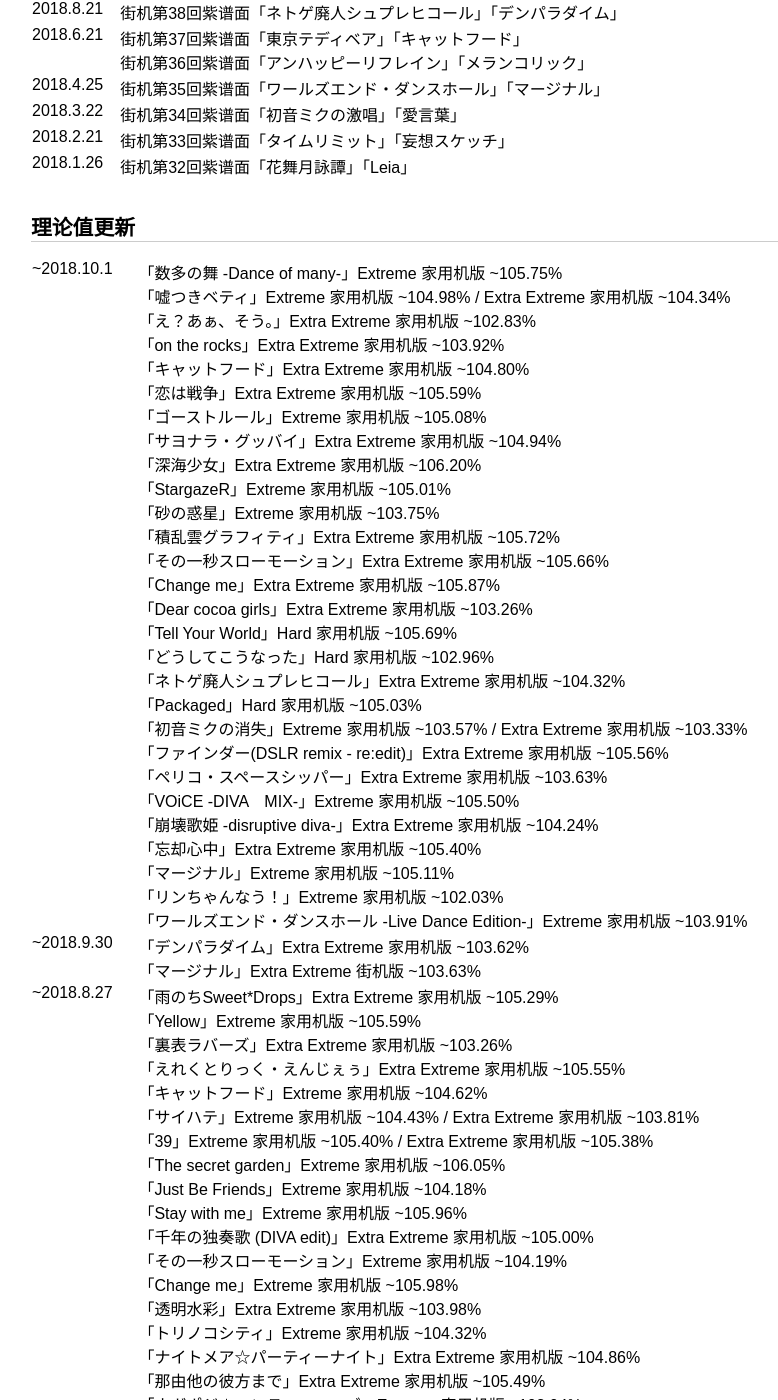
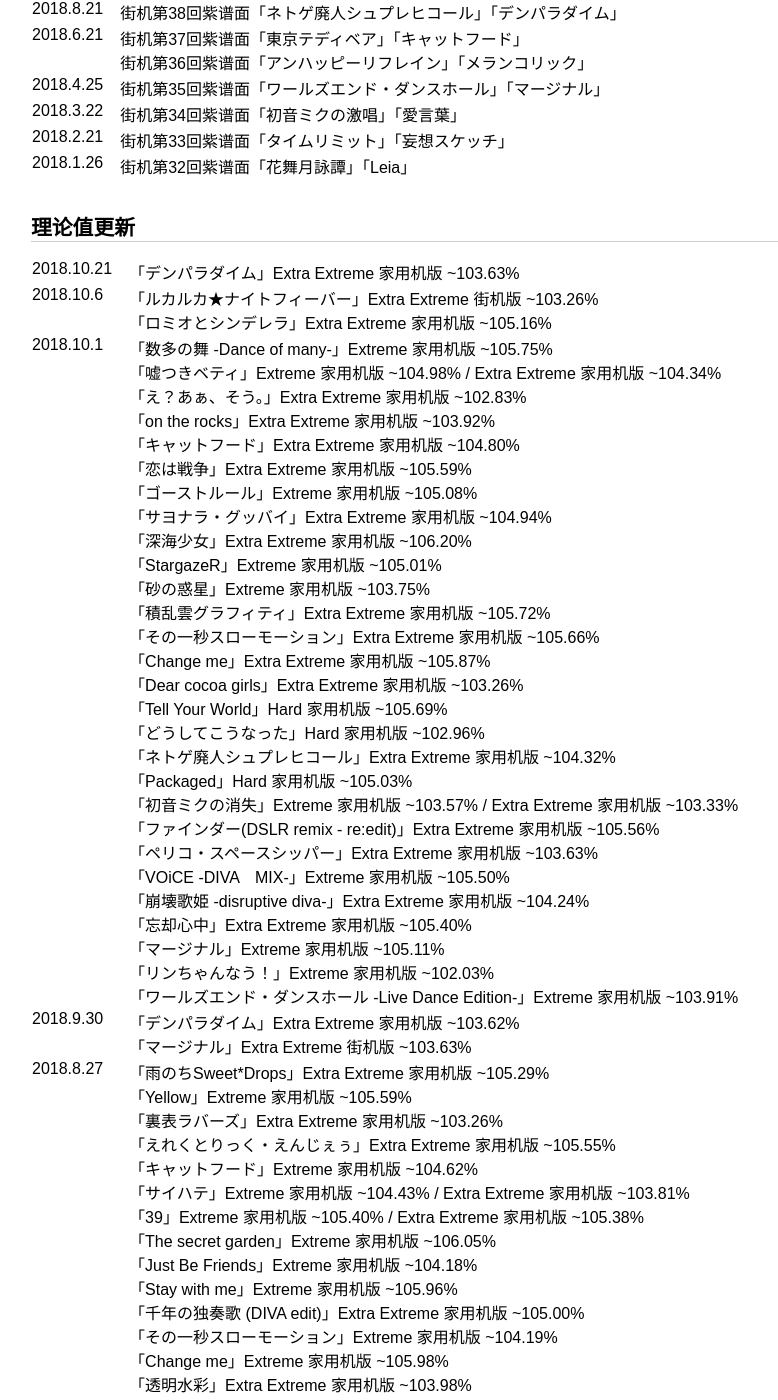
Before and after one commit to ProjectDIVA/FT, a Jekyll site: the page history.html, which Jekyll copies as it is, in a window 1280 px wide and 1400 px high, scrolled down 231 px. Shown: the whole window, without its empty margins (119-897 px from the left). Built offline with Jekyll 4.4.1, drawn with Linux system fonts in a browser that asks for light colours; some of the changed text lies outside the part shown.

Commit message:
「デンパラダイム」家用机理论值更新

```diff
--- a/history.html
+++ b/history.html
@@ -35,19 +35,21 @@
 		</table>
 		<h2>理论值更新</h2>
 		<table id="history" style="border-collapse: collapse;border-spacing:10px;">
-			<tr><td>~2018.10.1</td><td>「数多の舞 -Dance of many-」Extreme 家用机版 ~105.75%<br>「嘘つきベティ」Extreme 家用机版 ~104.98% / Extra Extreme 家用机版 ~104.34%<br>「え？あぁ、そう。」Extra Extreme 家用机版 ~102.83%<br>「on the rocks」Extra Extreme 家用机版 ~103.92%<br>「キャットフード」Extra Extreme 家用机版 ~104.80%<br>「恋は戦争」Extra Extreme 家用机版 ~105.59%<br>「ゴーストルール」Extreme 家用机版 ~105.08%<br>「サヨナラ・グッバイ」Extra Extreme 家用机版 ~104.94%<br>「深海少女」Extra Extreme 家用机版 ~106.20%<br>「StargazeR」Extreme 家用机版 ~105.01%<br>「砂の惑星」Extreme 家用机版 ~103.75%<br>「積乱雲グラフィティ」Extra Extreme 家用机版 ~105.72%<br>「その一秒スローモーション」Extra Extreme 家用机版 ~105.66%<br>「Change me」Extra Extreme 家用机版 ~105.87%<br>「Dear cocoa girls」Extra Extreme 家用机版 ~103.26%<br>「Tell Your World」Hard 家用机版 ~105.69%<br>「どうしてこうなった」Hard 家用机版 ~102.96%<br>「ネトゲ廃人シュプレヒコール」Extra Extreme 家用机版 ~104.32%<br>「Packaged」Hard 家用机版 ~105.03%<br>「初音ミクの消失」Extreme 家用机版 ~103.57% / Extra Extreme 家用机版 ~103.33%<br>「ファインダー(DSLR remix - re:edit)」Extra Extreme 家用机版 ~105.56%<br>「ペリコ・スペースシッパー」Extra Extreme 家用机版 ~103.63%<br>「VOiCE -DIVA　MIX-」Extreme 家用机版 ~105.50%<br>「崩壊歌姫 -disruptive diva-」Extra Extreme 家用机版 ~104.24%<br>「忘却心中」Extra Extreme 家用机版 ~105.40%<br>「マージナル」Extreme 家用机版 ~105.11%<br>「リンちゃんなう！」Extreme 家用机版 ~102.03%<br>「ワールズエンド・ダンスホール -Live Dance Edition-」Extreme 家用机版 ~103.91%</td></tr>
-			<tr><td>~2018.9.30</td><td>「デンパラダイム」Extra Extreme 家用机版 ~103.62%<br>「マージナル」Extra Extreme 街机版 ~103.63%</td></tr>
-			<tr><td>~2018.8.27</td><td>「雨のちSweet*Drops」Extra Extreme 家用机版 ~105.29%<br>「Yellow」Extreme 家用机版 ~105.59%<br>「裏表ラバーズ」Extra Extreme 家用机版 ~103.26%<br>「えれくとりっく・えんじぇぅ」Extra Extreme 家用机版 ~105.55%<br>「キャットフード」Extreme 家用机版 ~104.62%<br>「サイハテ」Extreme 家用机版 ~104.43% / Extra Extreme 家用机版 ~103.81%<br>「39」Extreme 家用机版 ~105.40% / Extra Extreme 家用机版 ~105.38%<br>「The secret garden」Extreme 家用机版 ~106.05%<br>「Just Be Friends」Extreme 家用机版 ~104.18%<br>「Stay with me」Extreme 家用机版 ~105.96%<br>「千年の独奏歌 (DIVA edit)」Extra Extreme 家用机版 ~105.00%<br>「その一秒スローモーション」Extreme 家用机版 ~104.19%<br>「Change me」Extreme 家用机版 ~105.98%<br>「透明水彩」Extra Extreme 家用机版 ~103.98%<br>「トリノコシティ」Extreme 家用机版 ~104.32%<br>「ナイトメア☆パーティーナイト」Extra Extreme 家用机版 ~104.86%<br>「那由他の彼方まで」Extra Extreme 家用机版 ~105.49%<br>「ネガポジ＊コンティニューズ」Extreme 家用机版 ~103.94%<br>「ネコミミアーカイブ」Extra Extreme 家用机版 ~104.93%<br>「Pane dhiria」Extra Extreme 家用机版 ~104.34%<br>「秘密警察」Hard 家用机版 ~106.17%<br>「ほしをつくるひと」Extra Extreme 家用机版 ~105.61%<br>「みくみく菌にご注意♪」Extreme 家用机版 ~104.97%<br>「メルト」Normal 街机版 ~104.50% / Normal 家用机版 ~104.53% / Extra Extreme 家用机版 ~106.09%<br>「妄想スケッチ」Extra Extreme 家用机版 ~103.02%<br>「リモコン」Extreme 家用机版 ~105.52%<br></td></tr>
-			<tr><td>~2018.7.17</td><td>「東京テディベア」Extra Extreme 街机版 ~102.44%</td></tr>
-			<tr><td>~2018.6.21</td><td>「初音ミクの激唱」Extra Extreme 街机版 ~103.48%<br>「ワールズエンド・ダンスホール -Live Dance Edition-」Extra Extreme 街机版 ~102.43%</td></tr>
-			<tr><td>~2018.5.1</td><td>「おはヨーデル (Oha-Yo-del!!)」Extreme 街机版 ~104.76%<br>「ワールズエンド・ダンスホール -Live Dance Edition-」Extra Extreme 街机版 ~102.41%</td></tr>
-			<tr><td>~2018.4.25</td><td>「タイムリミット」Extra Extreme 家用机版 ~105.51%</td></tr>
-			<tr><td>~2018.4.22</td><td>「愛言葉」Extra Extreme 家用机版 ~104.70%<br>「ジュゲムシーケンサー」Extra Extreme 家用机版 ~103.55%<br>「初音ミクの激唱」Extra Extreme 街机版 ~103.44% / Extra Extreme 家用机版 ~103.58%<br>「magnet」Extra Extreme 家用机版 ~104.02%</td></tr>
-			<tr><td>~2018.2.26</td><td>「キャットフード」Hard 家用机版 ~105.22%<br>「砂の惑星」Hard 街机版 ~105.45% / 家用机版 ~105.50%<br>「Tell Your World」Hard 家用机版 ~105.68%<br>「どうしてこうなった」Hard 家用机版 ~102.95%<br>「透明水彩」Hard 家用机版 ~105.25%<br>「ハジメテノオト」Hard 家用机版 ~105.72%<br>「ワールズエンド・ダンスホール -Live Dance Edition-」Hard 家用机版 ~104.92%<br></td></tr>
-			<tr><td>~2018.1.24</td><td>「数多の舞 -Dance of many-」Extra Extreme 家用机版 ~106.21%<br>「みくみくにしてあげる♪【してやんよ】」Extreme 家用机版 ~105.03%<br>「Dreaming Leaf -ユメミルコトノハ-」Normal 家用机版 ~102.76%</td></tr>
-			<tr><td>~2017.12.23</td><td>「数多の舞 -Dance of many-」 Extreme 家用机版 ~105.74%</td></tr>
+			<tr><td>2018.10.21</td><td>「デンパラダイム」Extra Extreme 家用机版 ~103.63%</td></tr>
+			<tr><td>2018.10.6</td><td>「ルカルカ★ナイトフィーバー」Extra Extreme 街机版 ~103.26%<br>「ロミオとシンデレラ」Extra Extreme 家用机版 ~105.16%</td></tr>
+			<tr><td>2018.10.1</td><td>「数多の舞 -Dance of many-」Extreme 家用机版 ~105.75%<br>「嘘つきベティ」Extreme 家用机版 ~104.98% / Extra Extreme 家用机版 ~104.34%<br>「え？あぁ、そう。」Extra Extreme 家用机版 ~102.83%<br>「on the rocks」Extra Extreme 家用机版 ~103.92%<br>「キャットフード」Extra Extreme 家用机版 ~104.80%<br>「恋は戦争」Extra Extreme 家用机版 ~105.59%<br>「ゴーストルール」Extreme 家用机版 ~105.08%<br>「サヨナラ・グッバイ」Extra Extreme 家用机版 ~104.94%<br>「深海少女」Extra Extreme 家用机版 ~106.20%<br>「StargazeR」Extreme 家用机版 ~105.01%<br>「砂の惑星」Extreme 家用机版 ~103.75%<br>「積乱雲グラフィティ」Extra Extreme 家用机版 ~105.72%<br>「その一秒スローモーション」Extra Extreme 家用机版 ~105.66%<br>「Change me」Extra Extreme 家用机版 ~105.87%<br>「Dear cocoa girls」Extra Extreme 家用机版 ~103.26%<br>「Tell Your World」Hard 家用机版 ~105.69%<br>「どうしてこうなった」Hard 家用机版 ~102.96%<br>「ネトゲ廃人シュプレヒコール」Extra Extreme 家用机版 ~104.32%<br>「Packaged」Hard 家用机版 ~105.03%<br>「初音ミクの消失」Extreme 家用机版 ~103.57% / Extra Extreme 家用机版 ~103.33%<br>「ファインダー(DSLR remix - re:edit)」Extra Extreme 家用机版 ~105.56%<br>「ペリコ・スペースシッパー」Extra Extreme 家用机版 ~103.63%<br>「VOiCE -DIVA　MIX-」Extreme 家用机版 ~105.50%<br>「崩壊歌姫 -disruptive diva-」Extra Extreme 家用机版 ~104.24%<br>「忘却心中」Extra Extreme 家用机版 ~105.40%<br>「マージナル」Extreme 家用机版 ~105.11%<br>「リンちゃんなう！」Extreme 家用机版 ~102.03%<br>「ワールズエンド・ダンスホール -Live Dance Edition-」Extreme 家用机版 ~103.91%</td></tr>
+			<tr><td>2018.9.30</td><td>「デンパラダイム」Extra Extreme 家用机版 ~103.62%<br>「マージナル」Extra Extreme 街机版 ~103.63%</td></tr>
+			<tr><td>2018.8.27</td><td>「雨のちSweet*Drops」Extra Extreme 家用机版 ~105.29%<br>「Yellow」Extreme 家用机版 ~105.59%<br>「裏表ラバーズ」Extra Extreme 家用机版 ~103.26%<br>「えれくとりっく・えんじぇぅ」Extra Extreme 家用机版 ~105.55%<br>「キャットフード」Extreme 家用机版 ~104.62%<br>「サイハテ」Extreme 家用机版 ~104.43% / Extra Extreme 家用机版 ~103.81%<br>「39」Extreme 家用机版 ~105.40% / Extra Extreme 家用机版 ~105.38%<br>「The secret garden」Extreme 家用机版 ~106.05%<br>「Just Be Friends」Extreme 家用机版 ~104.18%<br>「Stay with me」Extreme 家用机版 ~105.96%<br>「千年の独奏歌 (DIVA edit)」Extra Extreme 家用机版 ~105.00%<br>「その一秒スローモーション」Extreme 家用机版 ~104.19%<br>「Change me」Extreme 家用机版 ~105.98%<br>「透明水彩」Extra Extreme 家用机版 ~103.98%<br>「トリノコシティ」Extreme 家用机版 ~104.32%<br>「ナイトメア☆パーティーナイト」Extra Extreme 家用机版 ~104.86%<br>「那由他の彼方まで」Extra Extreme 家用机版 ~105.49%<br>「ネガポジ＊コンティニューズ」Extreme 家用机版 ~103.94%<br>「ネコミミアーカイブ」Extra Extreme 家用机版 ~104.93%<br>「Pane dhiria」Extra Extreme 家用机版 ~104.34%<br>「秘密警察」Hard 家用机版 ~106.17%<br>「ほしをつくるひと」Extra Extreme 家用机版 ~105.61%<br>「みくみく菌にご注意♪」Extreme 家用机版 ~104.97%<br>「メルト」Normal 街机版 ~104.50% / Normal 家用机版 ~104.53% / Extra Extreme 家用机版 ~106.09%<br>「妄想スケッチ」Extra Extreme 家用机版 ~103.02%<br>「リモコン」Extreme 家用机版 ~105.52%<br></td></tr>
+			<tr><td>2018.7.17</td><td>「東京テディベア」Extra Extreme 街机版 ~102.44%</td></tr>
+			<tr><td>2018.6.21</td><td>「初音ミクの激唱」Extra Extreme 街机版 ~103.48%<br>「ワールズエンド・ダンスホール -Live Dance Edition-」Extra Extreme 街机版 ~102.43%</td></tr>
+			<tr><td>2018.5.1</td><td>「おはヨーデル (Oha-Yo-del!!)」Extreme 街机版 ~104.76%<br>「ワールズエンド・ダンスホール -Live Dance Edition-」Extra Extreme 街机版 ~102.41%</td></tr>
+			<tr><td>2018.4.25</td><td>「タイムリミット」Extra Extreme 家用机版 ~105.51%</td></tr>
+			<tr><td>2018.4.22</td><td>「愛言葉」Extra Extreme 家用机版 ~104.70%<br>「ジュゲムシーケンサー」Extra Extreme 家用机版 ~103.55%<br>「初音ミクの激唱」Extra Extreme 街机版 ~103.44% / Extra Extreme 家用机版 ~103.58%<br>「magnet」Extra Extreme 家用机版 ~104.02%</td></tr>
+			<tr><td>2018.2.26</td><td>「キャットフード」Hard 家用机版 ~105.22%<br>「砂の惑星」Hard 街机版 ~105.45% / 家用机版 ~105.50%<br>「Tell Your World」Hard 家用机版 ~105.68%<br>「どうしてこうなった」Hard 家用机版 ~102.95%<br>「透明水彩」Hard 家用机版 ~105.25%<br>「ハジメテノオト」Hard 家用机版 ~105.72%<br>「ワールズエンド・ダンスホール -Live Dance Edition-」Hard 家用机版 ~104.92%<br></td></tr>
+			<tr><td>2018.1.24</td><td>「数多の舞 -Dance of many-」Extra Extreme 家用机版 ~106.21%<br>「みくみくにしてあげる♪【してやんよ】」Extreme 家用机版 ~105.03%<br>「Dreaming Leaf -ユメミルコトノハ-」Normal 家用机版 ~102.76%</td></tr>
+			<tr><td>2017.12.23</td><td>「数多の舞 -Dance of many-」 Extreme 家用机版 ~105.74%</td></tr>
 		</table>
-		<h3>路线更新</h3>
+		<h2>路线更新</h2>
 		<table id="history" style="border-collapse: collapse;border-spacing:10px;">
 			<tr><td>2018.10.1</td><td>「ネガポジ＊コンティニューズ」Hard 达成率路线修正<br>「アドレサンス」Extreme SA路线修正<br>「アマツキツネ」Extreme SA路线修正<br>「ルカルカ★ナイトフィーバー」Extreme 家用机SA路线更新</td></tr>
 			<tr><td>2018.4.22</td><td>「Dreaming Leaf -ユメミルコトノハ-」Hard 达成率 / SA路线修正<br>「ゴーストルール」Extreme 达成率路线更新<br>「サマーアイドル」Hard SA路线修正</td></tr>
@@ -57,7 +59,7 @@
 			<tr><td>2018.1.24</td><td>「マージナル」Extreme 达成率路线修正</td></tr>
 			<tr><td>2018.1.4</td><td>「ODDS&ENDS」Extreme 路线信息简化<br>「オオカミガール」Extreme SA路线修正<br>「ワールズエンド・ダンスホール」Extreme 路线信息修正</td></tr>
 		</table>
-		<h3>功能模块更新</h3>
+		<h2>功能模块更新</h2>
 		<table id="history" style="border-collapse: collapse;border-spacing:10px;">
 			<tr><td>2018.3.11</td><td>服装模组（建设中）</td></tr>
 			<tr><td>2017.12.23</td><td>歌曲界面新增街机 / 家用机信息切换</td></tr>
--- a/index.html
+++ b/index.html
@@ -53,8 +53,9 @@
 		</table>
 		<h3>理论值更新</h3>
 		<table id="history" style="border-collapse: collapse;border-spacing:10px;">
-			<tr><td>2018.10.1</td><td>「<a href="info.html?id=10">数多の舞 -Dance of many-</a>」Extreme 家用机版 ~105.75%<br>「<a href="info.html?id=23">嘘つきベティ</a>」Extreme 家用机版 ~104.98% / Extra Extreme 家用机版 ~104.34%<br>「<a href="info.html?id=29">え？あぁ、そう。</a>」Extra Extreme 家用机版 ~102.83%<br>「<a href="info.html?id=37">on the rocks</a>」Extra Extreme 家用机版 ~103.92%<br>「<a href="info.html?id=51">キャットフード</a>」Extra Extreme 家用机版 ~104.80%<br>……</td></tr>
-			<tr><td>2018.9.30</td><td>「<a href="info.html?id=128">デンパラダイム</a>」Extra Extreme 家用机版 ~103.62%<br>「<a href="info.html?id=198">マージナル</a>」Extra Extreme 街机版 ~103.63%</td></tr>
+			<tr><td>2018.10.21</td><td>「<a href="info.html?id=128">デンパラダイム</a>」Extra Extreme 家用机版 ~103.63%</td></tr>
+			<tr><td>2018.10.6</td><td>「<a href="info.html?id=230">ルカルカ★ナイトフィーバー</a>」Extra Extreme 街机版 ~103.26%<br>「<a href="info.html?id=237">ロミオとシンデレラ</a>」Extra Extreme 家用机版 ~105.16%</td></tr>
+			<tr><td>2018.10.1</td><td>「<a href="info.html?id=10">数多の舞 -Dance of many-</a>」Extreme 家用机版 ~105.75%<br>「<a href="info.html?id=23">嘘つきベティ</a>」Extreme 家用机版 ~104.98% / Extra Extreme 家用机版 ~104.34%<br>「<a href="info.html?id=29">え？あぁ、そう。</a>」Extra Extreme 家用机版 ~102.83%<br>「<a href="info.html?id=37">on the rocks</a>」Extra Extreme 家用机版 ~103.92%<br>「<a href="info.html?id=51">キャットフード</a>」Extra Extreme 家用机版 ~104.80%</td></tr>
 			<tr><td><a href="history.html">查看更多</a></td></tr>
 		</table>
 		<h3>路线更新</h3>
--- a/info.js
+++ b/info.js
@@ -771,7 +771,7 @@
 db[127][2]="5.5,589,○,○,105.7,105.7,519250,522900,5440,2,0,0,0,0";
 db[127][3]="8,723,○,○,106.21,106.21,569000,575910,8160,14,0,2,0,0";
 db[127][4]="10,811,×,×,104.05,104.07,657500,665370,6800,61,3,2,0,0";
-db[127][5]="10,829,×,×,103.60,103.62,742000,750580,15990,67,31,11,0,0";
+db[127][5]="10,829,×,×,103.60,103.63,742000,750580,15990,67,31,11,0,0";
 db[128][0]="どういうことなの！？#36#-#Future Sound#175";
 db[128][1]="3,329,100.68,276250,278130,0";
 db[128][2]="4,385,○,○,105.72,105.72,352250,354820,7080,0,0,2,0,0";
```
